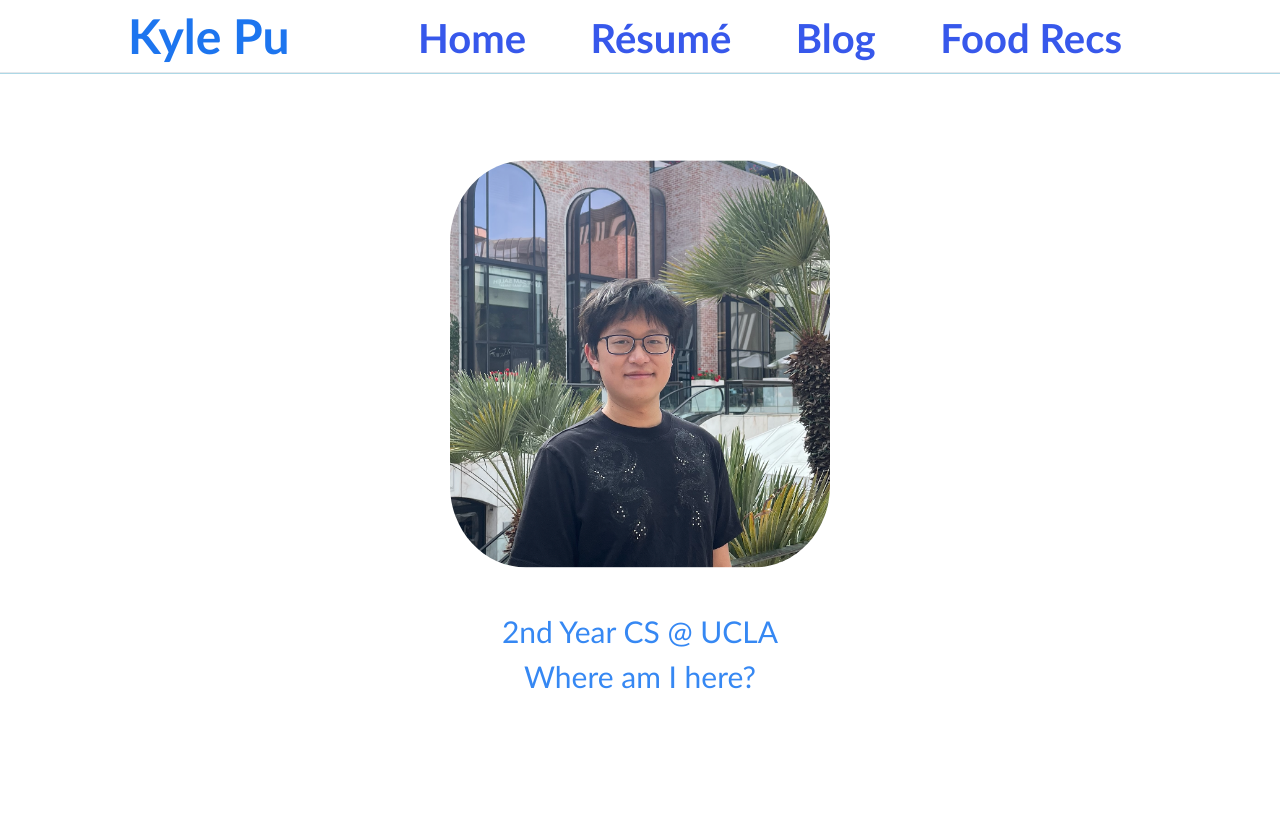
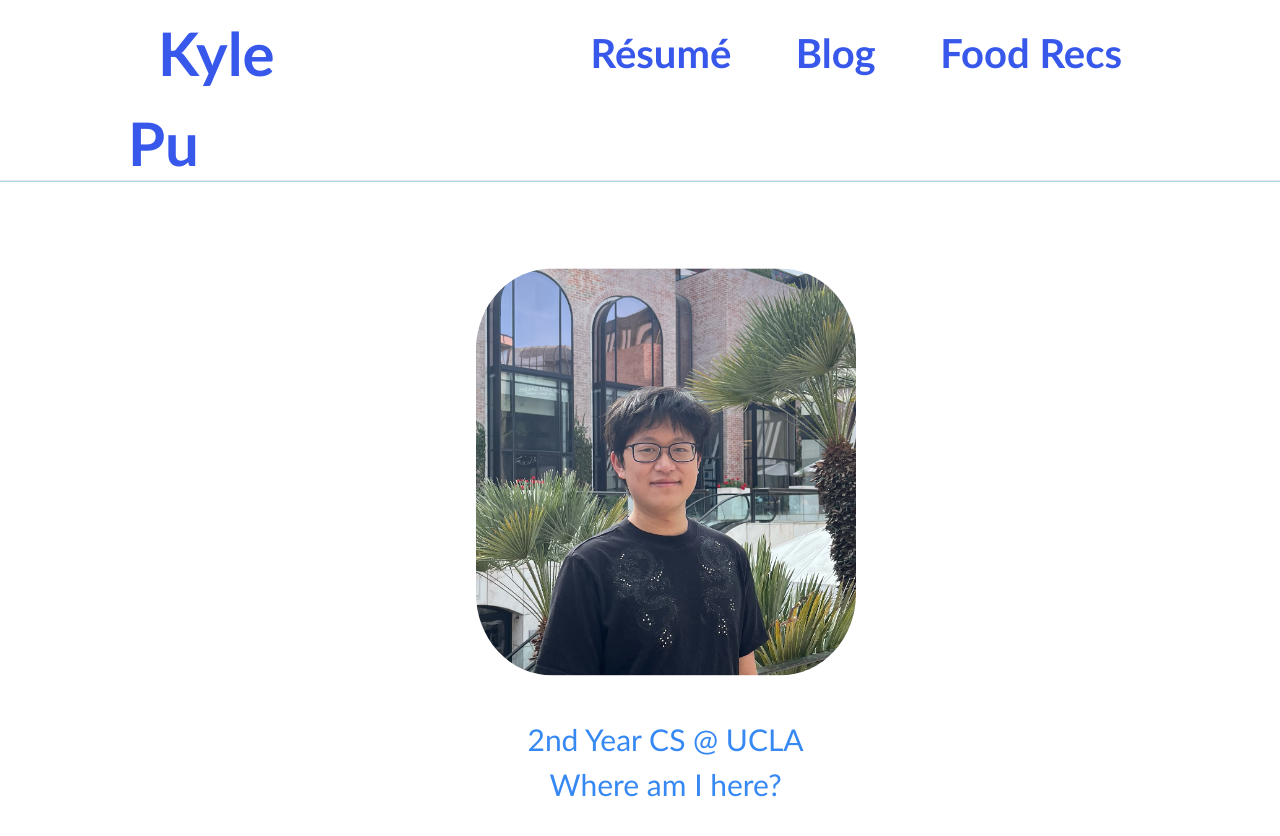
Before and after one commit to Kyle-Pu/Kyle-Pu.github.io, a React (Create React App) app: page / in a window 1280 px wide. Shown: the top 836 px of the page. Before the commit the page ends 800 px from the top, so only its background shows below. Built offline with nearby package versions, Linux system fonts and the light colour scheme.

Commit message:
Refactoring
Changing `class` to `className` because of ReactJS. No longer get the warning in browser dev tools.

Also added key to child elements in lists in resume page. See https://stackoverflow.com/questions/28329382/understanding-unique-keys-for-array-children-in-react-js.

```diff
--- a/src/App.css
+++ b/src/App.css
@@ -16,7 +16,7 @@ hr{
     color:rgba(28, 116, 239, 0.996);
     font-family: Optima;
     font-weight:900;
-    font-size: 300%;
+    font-size: 150%;
     position: relative;
     padding-left: 10%;
     /*border: 2px solid orange;*/ /*FOR DEBUGGING*/
@@ -30,6 +30,7 @@ hr{
 .NavContainer{
     position: relative;
     padding-right: 10%;
+    top: 15px;
     float: right;
 }
 
--- a/src/App.js
+++ b/src/App.js
@@ -14,21 +14,19 @@ import {
 
 function App() {
   return (
-    <div class="website">
+    <div className="website">
       <BrowserRouter>
-        <div class="Wrapper">
-          <div class="NavContainer">
-            <Link to="/Home" class="NavButton">Home</Link>
+        <div className="Wrapper">
+          <div className="NavContainer">
+            <Link to="/Resume" className="NavButton">Résumé</Link>
             {" "}
-            <Link to="/Resume" class="NavButton">Résumé</Link>
+            <Link to="/Blog" className="NavButton">Blog</Link>
             {" "}
-            <Link to="/Blog" class="NavButton">Blog</Link>
-            {" "}
-            <Link to="/Food" class="NavButton">Food Recs</Link>
+            <Link to="/Food" className="NavButton">Food Recs</Link>
           </div>
 
-          <div class="Logo">
-            <p>Kyle Pu</p>
+          <div className="Logo">
+            <Link to="/Home" className="NavButton">Kyle Pu</Link>
           </div>
 
           <hr></hr>
--- a/src/components/Food/Food.js
+++ b/src/components/Food/Food.js
@@ -3,7 +3,7 @@ import "./Food.css"
 
 function Food() {
     return (
-        <div class="Container">
+        <div className="Container">
             <p>Near UCLA: Nothern Cafe, Mr. Noodle</p>
         </div>
     );
--- a/src/components/HomePage/HomePage.js
+++ b/src/components/HomePage/HomePage.js
@@ -3,14 +3,14 @@ import "./HomePage.css"
 
 function HomePage() {
   return (
-    <div class="Container">
-      <div class="Picture">
+    <div className="Container">
+      <div className="Picture">
         <img src={require("../../imgs/pfp.png")} alt="Profile picture" />
       </div>
-      <div class="Caption">
+      <div className="Caption">
         <p>2nd Year CS @ UCLA</p>
-        <p class="Question">Where am I here?</p>
-        <p class="Answer">Off Rodeo Drive in Beverly Hills! No, I don't live there. Yes, I wish I lived there.</p>
+        <p className="Question">Where am I here?</p>
+        <p className="Answer">Off Rodeo Drive in Beverly Hills! No, I don't live there. Yes, I wish I lived there.</p>
       </div>
     </div>
   );
--- a/src/components/Resume/Resume.css
+++ b/src/components/Resume/Resume.css
@@ -1,7 +1,7 @@
 .Container{
     position: relative;
     top: 10px;
-    left: 10%;
+    left: 12%;
     width: 80%;
     height: 700px;
 }
--- a/src/components/Resume/Resume.js
+++ b/src/components/Resume/Resume.js
@@ -7,13 +7,13 @@ function Resume() {
   let descriptions = ["Outline shit", "Do shit", "Look at shit"]; // More details
 
   return (
-    <div class="Container">
+    <div className="Container">
       {titles.map((title, index) => {
         return (
-          <div>
-            <p class="job-title">{title}</p>
-            <p class="job-times">{timelines[index]}</p>
-            <p class="job-description">{descriptions[index]}</p>
+          <div key={index}>
+            <p className="job-title">{title}</p>
+            <p className="job-times">{timelines[index]}</p>
+            <p className="job-description">{descriptions[index]}</p>
           </div>
         )
       })}
```
